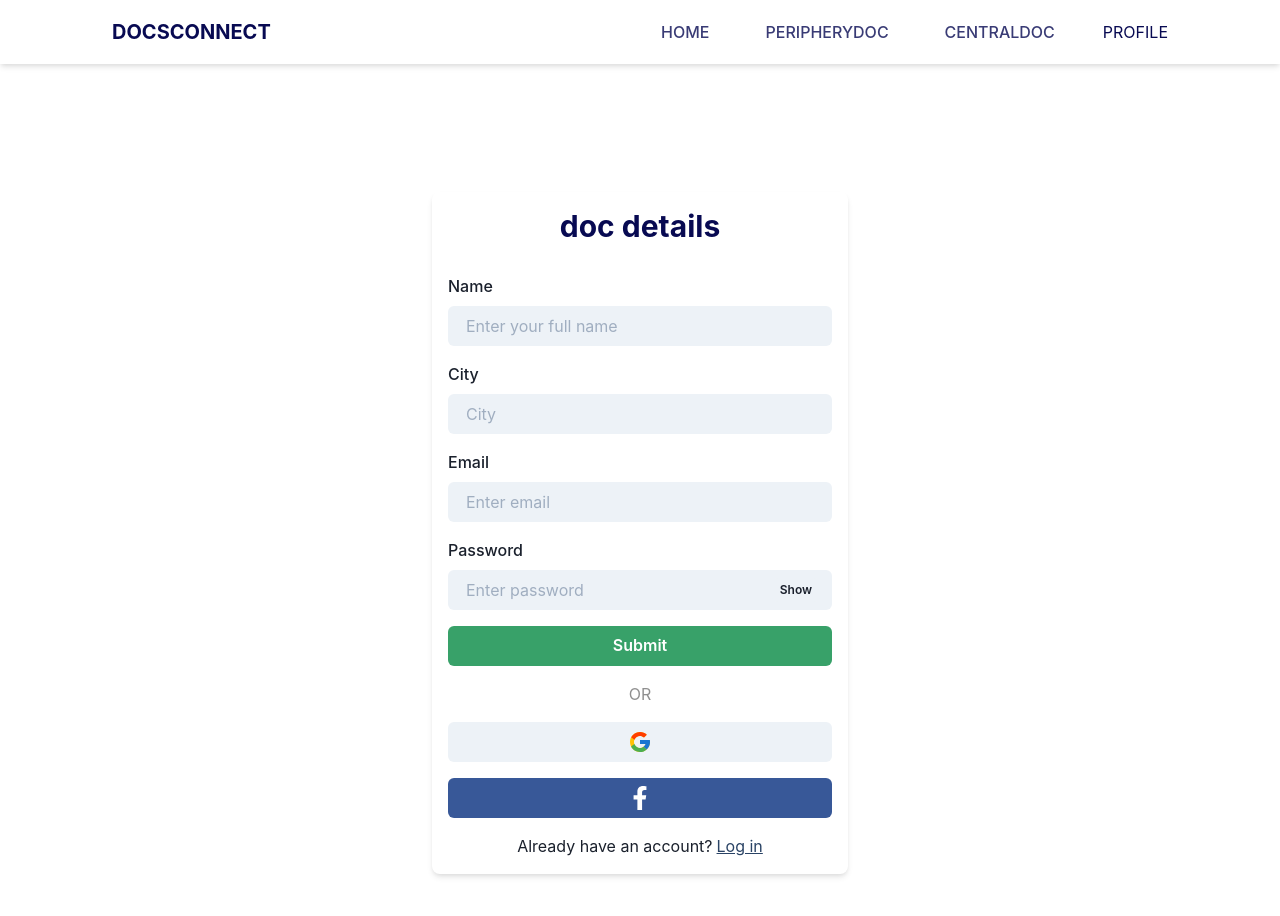
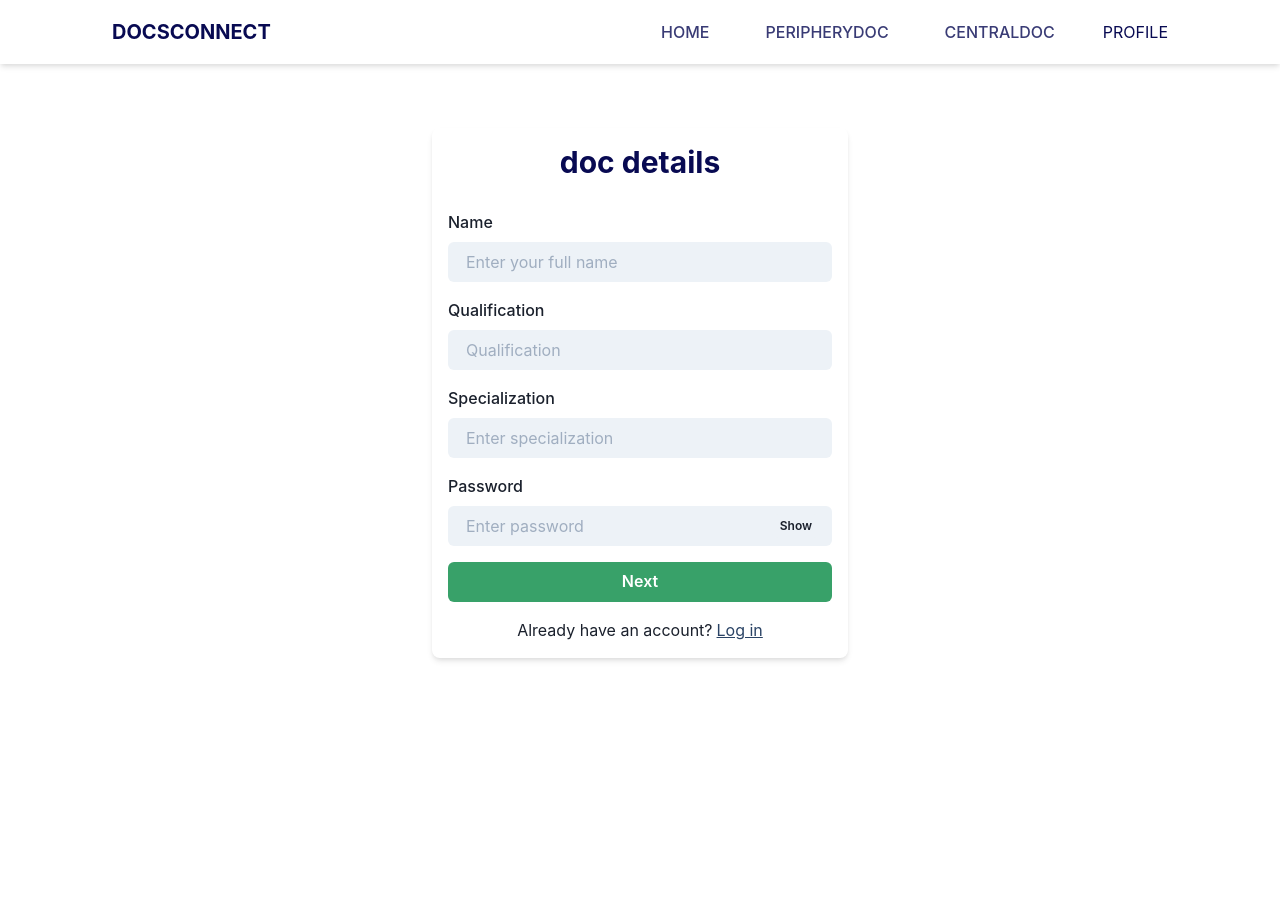
Before and after one commit to pranavsoni1101/docs_connect, a Next.js app: page /signup in a window 1280 px wide. Shown: the top 916 px of the page. After the commit the page ends 800 px from the top, so only its background shows below. Built offline with nearby package versions, Linux system fonts and the light colour scheme.

Commit message:
Added logic to render a multi step form

```diff
--- a/components/SignUp/DoctorDetails.jsx
+++ b/components/SignUp/DoctorDetails.jsx
@@ -9,29 +9,12 @@ import { FaFacebookF } from "react-icons/fa";
 import Section from '../../components/Section';
 import SectionContent from '../../components/Section/SectionContent';
 
-const DoctorDetails = () => {
+const DoctorDetails = ({nextStep, state, handleInputChange}) => {
 
-    const [state, setState] = useState({
-        name: "",
-        city: "",
-        email: "",
-        password: "",
-        show: false
-    });
-
-    const handleInputChange = (event) => {
-        setState({
-            ...state,
-            [event.target.name]: event.target.value
-        })
-    };
-
-    const handlePasswordShow = () => setState({
-        ...state,
-        show: !state.show
-    })
-
-    const inputType = state.show ? 'text' : 'password';
+    const Next = (event) => {
+        event.preventDefault()
+        nextStep();
+    }
 
     return(
         <>
@@ -64,27 +47,27 @@ const DoctorDetails = () => {
                                     autoComplete = "off"
                                     marginBottom = "1em"
                                 />
-                                <FormLabel htmlFor="city">City</FormLabel>
+                                <FormLabel htmlFor="qualification">Qualification</FormLabel>
                                 <Input
-                                    id           = "city"
-                                    name         = "city"
+                                    id           = "qualification"
+                                    name         = "qualification"
                                     type         = "text"
-                                    value        = {state.city}
+                                    value        = {state.qualification}
                                     variant      = "filled"
                                     onChange     = {handleInputChange}
-                                    placeholder  = 'City'
+                                    placeholder  = 'Qualification'
                                     autoComplete = "off"
                                     marginBottom = "1em"
                                 />
-                                <FormLabel htmlFor="email">Email</FormLabel>
+                                <FormLabel htmlFor="specialization">Specialization</FormLabel>
                                 <Input
-                                    id           = "email"
-                                    name         = "email"
-                                    type         = "email"
+                                    id           = "specialization"
+                                    name         = "specialization"
+                                    type         = "text"
                                     value        = {state.email}
                                     variant      = "filled"
                                     onChange     = {handleInputChange}
-                                    placeholder  = 'Enter email'
+                                    placeholder  = 'Enter specialization'
                                     autoComplete = "off"
                                     marginBottom = "1em"
                                 />
@@ -92,7 +75,7 @@ const DoctorDetails = () => {
                                 <InputGroup>
                                     <Input
                                         id           = "password"
-                                        type         = {inputType}
+                                        // type         = {inputType}
                                         name         = "password"
                                         value        = {state.password}
                                         variant      = "filled"
@@ -103,7 +86,7 @@ const DoctorDetails = () => {
                                     <InputRightElement width='4.5rem'>
                                         <Button
                                             size    = 'xs'
-                                            onClick = {handlePasswordShow}
+                                            // onClick = {handlePasswordShow}
                                         >
                                             {state.show ? 'Hide' : 'Show'}
                                         </Button>
@@ -112,35 +95,12 @@ const DoctorDetails = () => {
                                 <Button
                                     type         = "submit"
                                     width        = "sm"
+                                    onClick      = {Next}
                                     colorScheme  = "green"
                                 >
-                                    Submit
+                                    Next
                                 </Button>
                             </FormControl>
-                            <Box
-                                textAlign="center"
-                                color = "#00000070"
-                                marginY= "1em"
-                            >
-                                OR
-                            </Box>
-                            <VStack
-                                spacing={4}
-                            >
-                                <Button
-                                    fontSize= "1.5em"
-                                    width= "sm"
-                                >
-                                    <FcGoogle />
-                                </Button>
-                                <Button
-                                    fontSize= "1.5em"
-                                    width= "sm"
-                                    colorScheme= "facebook"
-                                >
-                                    <FaFacebookF />
-                                </Button>
-                            </VStack>
                             <Box
                                 marginTop = "1em"
                                 textAlign = "center"
--- a/pages/signup/index.jsx
+++ b/pages/signup/index.jsx
@@ -1,17 +1,56 @@
 
-import Section from '../../components/Section';
-import SectionContent from '../../components/Section/SectionContent';
+import { useState } from 'react';
 import DoctorDetails from '../../components/SignUp/DoctorDetails';
 
 const LogIn = () => {
 
+    const [step, setStep] = useState(0);
+    const [state, setState] = useState({
+        name: "",
+        qualification: "",
+        specialization: "",
+        password: "",
+        show: false,
+    });
+
+    const prevStep = () => {
+        if(step !== 0)
+            setStep(step - 1);
+    }
+
+    const nextStep = () => {
+        setStep(step + 1);
+    }
+
+    const handleInputChange = (event) => {
+        setState({
+            ...state,
+            [event.target.name]: event.target.value
+        })
+    }
+
+    const handlePasswordShow = () => setState({
+        ...state,
+        show: !state.show
+    })
+
+    const inputType = state.show ? 'text' : 'password';
+
+    const renderFormStep =
+                            step === 0 ?
+                                <DoctorDetails
+                                    state             = {state}
+                                    nextStep    =   {nextStep}
+                                    handleInputChange = {handleInputChange}
+                                />
+                            : step === 1 ?
+                                <h1>HHHIHHIHIH</h1>
+                            :
+                                <h1>HihgihgigoygoiygHHIHHIHIH</h1>
+
     return(
         <>
-            <Section>
-                <SectionContent>
-                    <DoctorDetails />
-                </SectionContent>
-            </Section>
+            {renderFormStep}
         </>
     )
 }
```
